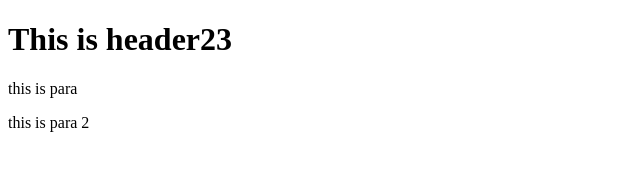
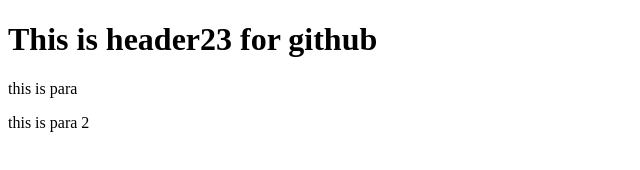
Before and after one commit to MehdiRaza1998/git-test, a website: page index.html in a window 1280 px wide. Shown: the whole page, without its empty margins (0-640 px from the left). Drawn offline with Linux system fonts and the light colour scheme.

Commit message:
for github hai

```diff
--- a/index.html
+++ b/index.html
@@ -4,7 +4,7 @@
 
 </head>
 <body>
-    <h1>This is header23</h1>
+    <h1>This is header23 for github</h1>
     <p>this is para</p>
     <p>this is para 2 </p>
 
```
